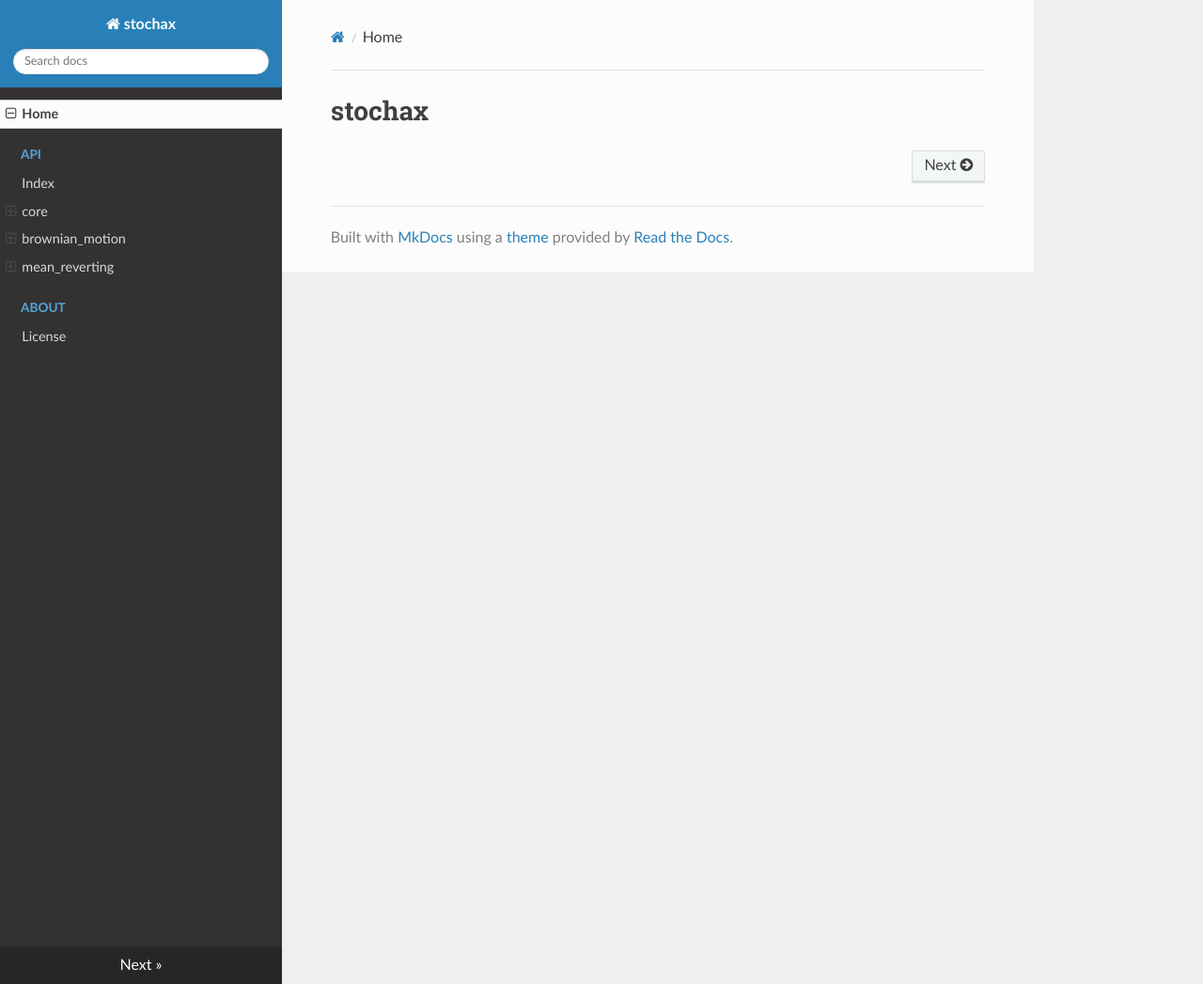
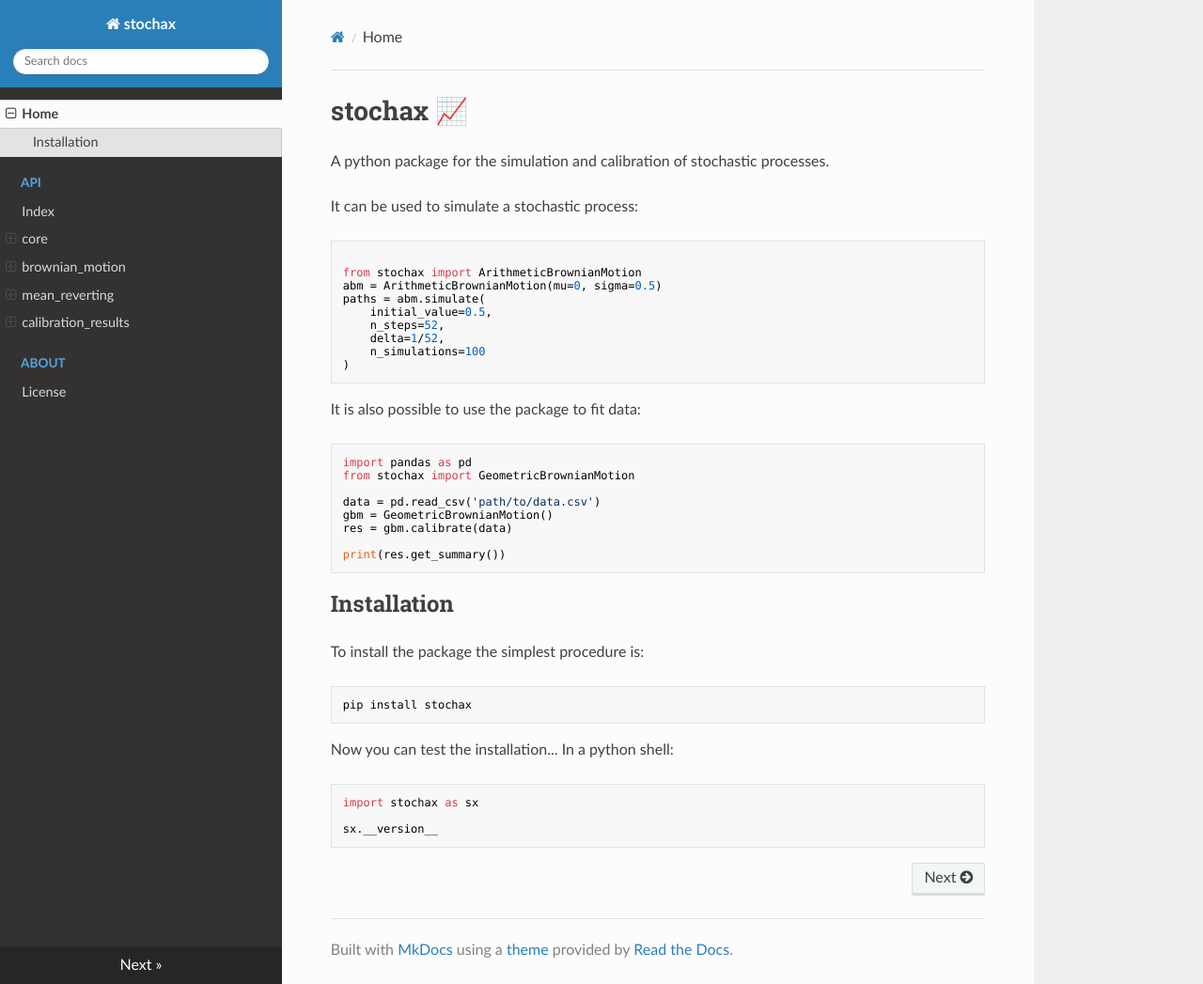
Before and after one commit to agdiiura/stochax, an MkDocs documentation site: the page built from docs/docs/index.md, in a window 1280 px wide and 1047 px high. Shown: the whole window at 94% size. Built offline with MkDocs 1.6.1, drawn with Linux system fonts in a browser that asks for light colours; nearby versions of some CDN libraries.

Commit message:
update docs for CalibrationResult class

````diff
--- a/docs/docs/index.md
+++ b/docs/docs/index.md
@@ -1 +1,47 @@
-# stochax
+# stochax 📈
+
+A python package for the simulation and calibration of
+stochastic processes.
+
+It can be used to simulate a stochastic
+process:
+
+```python
+
+from stochax import ArithmeticBrownianMotion
+abm = ArithmeticBrownianMotion(mu=0, sigma=0.5)
+paths = abm.simulate(
+    initial_value=0.5,
+    n_steps=52,
+    delta=1/52,
+    n_simulations=100
+)
+```
+
+It is also possible to use the package to
+fit data:
+
+```python
+import pandas as pd
+from stochax import GeometricBrownianMotion
+
+data = pd.read_csv('path/to/data.csv')
+gbm = GeometricBrownianMotion()
+res = gbm.calibrate(data)
+
+print(res.get_summary())
+```
+
+## Installation
+
+To install the package the simplest procedure is:
+```bash
+pip install stochax
+```
+Now you can test the installation... In a python shell:
+
+```python
+import stochax as sx
+
+sx.__version__
+```
--- a/docs/mkdocs.yml
+++ b/docs/mkdocs.yml
@@ -16,6 +16,8 @@
       - mean_reverting:
           - OrnsteinUhlenbeck: 'api/mean_reverting/ornstein_uhlenbeck.md'
           - CoxIngersollRoss: 'api/mean_reverting/cox_ingersoll_ross.md'
+      - calibration_results:
+          - CalibrationResult: 'api/calibration_results/calibration_result.md'
 
   - About:
       - 'License': '../../LICENSE'
````
Also changed, not shown: docs/docs/api/calibration_results/calibration_result.md (added, +10 -0 lines), stochax/__init__.py (+16 -19 lines), 1 other file.
